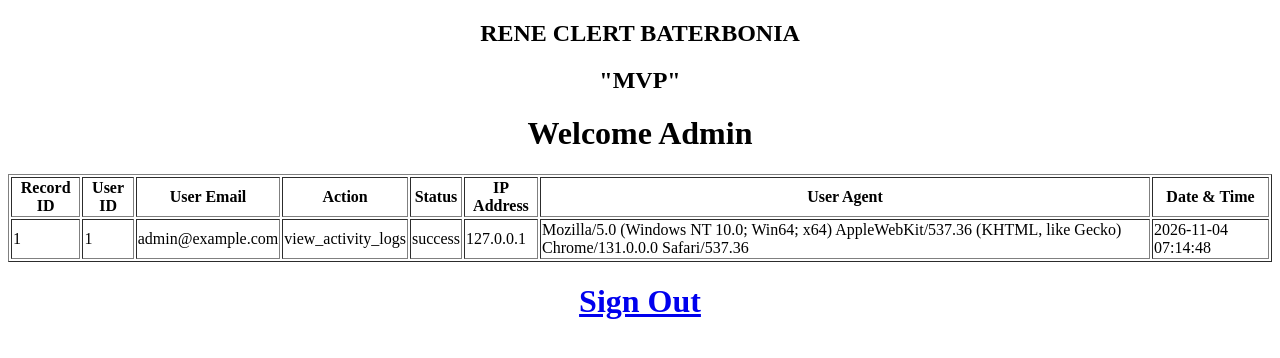
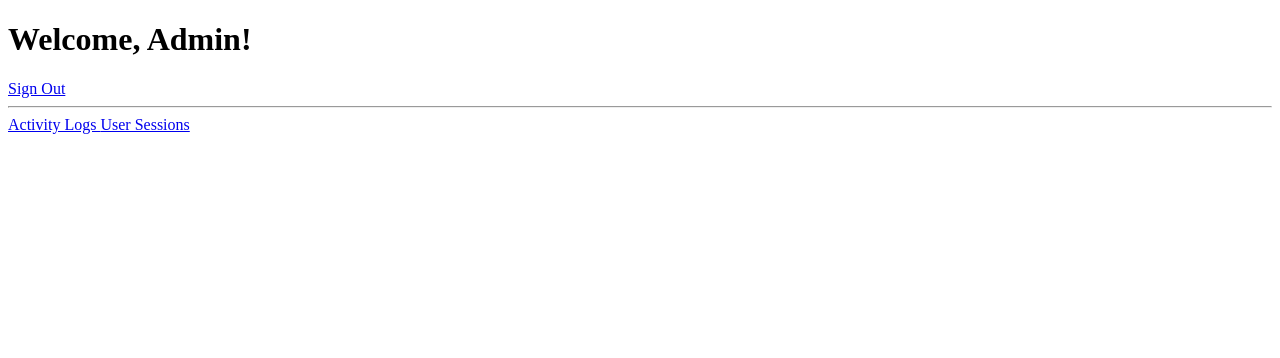
Before and after one commit to wahivvv/it34B, a PHP site: page /it34b/app/admin/index.php in a window 1280 px wide. Shown: the top 358 px of the page. Run offline with PHP 8.4, Linux system fonts and the light colour scheme; a user stored in the database is signed in; data that the repository does not hold is empty.

Commit message:
added tab session

```diff
--- a/app/admin/index.php
+++ b/app/admin/index.php
@@ -1,18 +1,14 @@
 <?php
 require '../../config/config.php';
 
-
 requireRole('admin');
 
-logActivity(
-    $pdo,
-    $_SESSION['user_id'],
-    $_SESSION['user_email'],
-    'view_activity_logs',
-    'success'
-);
+$section = $_GET['section'] ?? '';
 
-// Activity Logs Query #3
+$action = $_GET['action'] ?? '';
+
+if ($section === 'activity-logs'){
+        // Activity Logs Query
         $stmt = $pdo->query("
         SELECT *
         FROM activity_logs
@@ -21,32 +17,57 @@ $stmt = $pdo->query("
 
     $activities = $stmt->fetchAll(PDO::FETCH_ASSOC);
 
+} elseif ($section === 'user-sessions') {
+
+    // User Sessions Query
+    $stmt = $pdo->query("
+        SELECT
+            us.session_id,
+            us.user_id,
+            u.user_username,
+            u.user_email,
+            u.user_role,
+            us.session_start,
+            us.session_end,
+            us.session_duration
+        FROM user_sessions us
+        INNER JOIN users u
+            ON us.user_id = u.user_id
+        ORDER BY us.session_start DESC
+    ");
+
+    $sessions = $stmt->fetchAll(PDO::FETCH_ASSOC);
+}
+
 ?>
-
 <!DOCTYPE html>
 <html lang="en">
 <head>
     <meta charset="UTF-8">
-    <meta name="viewport" content="width=device-width, initial-scale=1.0">
-    <title>Welcome Admin</title>
-    <style>
-        h1 {
-            text-align: center;
-        }
-    </style>
-</head>
+    <meta name="viewport" content="width=, initial-scale=1.0">
+    <title>Document</title>
 
-<body>
 
-    <h2 style="text-align: center;">
-        RENE CLERT BATERBONIA
-    <h2 style="text-align: center;">
-            "MVP"
-    </h2>
 </head>
 <body>
-    <h1>Welcome Admin</h1>
-    <table border="1">
+        <h1>Welcome, Admin!</h1>
+
+        <a href="../../auth/signout.php" class="">
+            Sign Out
+        </a>
+        <hr>
+
+    <nav>
+        <a href="index.php?section=activity-logs" class="">Activity Logs </a>
+        <a href="index.php?section=user-sessions" class="">User Sessions </a>
+    </nav>
+
+    <?php if ($section === 'activity-logs'): ?>
+
+        <h4>Activity Logs</h4>
+
+        <table>
+
             <thead>
                 <tr>
                     <th>Record ID</th>
@@ -59,22 +80,146 @@ $activities = $stmt->fetchAll(PDO::FETCH_ASSOC);
                     <th>Date & Time</th>
                 </tr>
             </thead>
+
             <tbody>
-            <?php foreach($activities as $activity):?>
+
+                <?php foreach ($activities as $activity): ?>
+
                     <tr>
-                    <td><?= htmlspecialchars($activity['activity_log_id'])?></td>
-                    <td><?= htmlspecialchars($activity['user_id'])?></td>
-                    <td><?= htmlspecialchars($activity['user_email'])?></td>
-                    <td><?= htmlspecialchars($activity['activity_log_action'])?></td>
-                    <td><?= htmlspecialchars($activity['activity_log_status'])?></td>
-                    <td><?= htmlspecialchars($activity['activity_log_ip_address'])?></td>
-                    <td><?= htmlspecialchars($activity['activity_log_user_agent'])?></td>
-                    <td><?= htmlspecialchars($activity['activity_log_created_at'])?></td>
+                        <td>
+                            <?= htmlspecialchars($activity['activity_log_id']) ?>
+                        </td>
+
+                        <td>
+                            <?= htmlspecialchars($activity['user_id']) ?>
+                        </td>
+
+                        <td>
+                            <?= htmlspecialchars($activity['user_email']) ?>
+                        </td>
+
+                        <td>
+                            <?= htmlspecialchars($activity['activity_log_action']) ?>
+                        </td>
+
+                        <td>
+                            <?= htmlspecialchars($activity['activity_log_status']) ?>
+                        </td>
+
+                        <td>
+                            <?= htmlspecialchars($activity['activity_log_ip_address']) ?>
+                        </td>
+
+                        <td>
+                            <?= htmlspecialchars($activity['activity_log_user_agent']) ?>
+                        </td>
+
+                        <td>
+                            <?= htmlspecialchars($activity['activity_log_created_at']) ?>
+                        </td>
                     </tr>
+
                 <?php endforeach; ?>
+
             </tbody>
+
         </table>
+
+    <?php endif; ?>
+
+    <?php if ($section === 'user-sessions'): ?>
+
+        <h4>User Sessions</h4>
+
+        <table>
+
+            <thead>
+                <tr>
+                    <th>Session ID</th>
+                    <th>User ID</th>
+                    <th>Username</th>
+                    <th>Email</th>
+                    <th>Role</th>
+                    <th>Session Start</th>
+                    <th>Session End</th>
+                    <th>Duration</th>
+                </tr>
+            </thead>
+
+            <tbody>
+
+                <?php foreach ($sessions as $session): ?>
+
+                    <tr>
+
+                        <td>
+                            <?= htmlspecialchars($session['session_id']) ?>
+                        </td>
+
+                        <td>
+                            <?= htmlspecialchars($session['user_id']) ?>
+                        </td>
+
+                        <td>
+                            <?= htmlspecialchars($session['user_username']) ?>
+                        </td>
+
+                        <td>
+                            <?= htmlspecialchars($session['user_email']) ?>
+                        </td>
+
+                        <td>
+                            <?= htmlspecialchars($session['user_role']) ?>
+                        </td>
+
+                        <td>
+                            <?= htmlspecialchars($session['session_start']) ?>
+                        </td>
+
+                        <td>
+                            <?= $session['session_end']
+                                ? htmlspecialchars($session['session_end'])
+                                : 'Active'
+                            ?>
+                        </td>
+
+                        <td>
+
+                            <?php
+
+                            if ($session['session_duration'] !== null) {
+
+                                $seconds = (int) $session['session_duration'];
+
+                                $hours = floor($seconds / 3600);
+                                $minutes = floor(($seconds % 3600) / 60);
+                                $seconds = $seconds % 60;
+
+                                echo sprintf(
+                                    '%02d hr %02d min %02d sec',
+                                    $hours,
+                                    $minutes,
+                                    $seconds
+                                );
+
+                            } else {
+
+                                echo 'Active';
+
+                            }
+
+                            ?>
+
+                        </td>
+
+                    </tr>
+
+                <?php endforeach; ?>
+
+            </tbody>
+
+        </table>
+
+    <?php endif; ?>
 </body>
 </html>
-
-<h1> <a href="../../auth/signout.php">Sign Out<h1>
--- a/functions/sessions.php
+++ b/functions/sessions.php
@@ -1,5 +1,5 @@
 <?php
-
+//Start User Session
 function startUserSession($pdo)
 {
     if (!isset($_SESSION['user_id'])) {
@@ -26,9 +26,11 @@ function startUserSession($pdo)
     return $pdo->lastInsertId();
 }
 
-// End user session
-function endUserSession($pdo){
-    if(!isset($_SESSION['session_id'])){
+
+// End User Session
+function endUserSession($pdo)
+{
+    if (!isset($_SESSION['session_id'])) {
         return false;
     }
 
@@ -37,22 +39,24 @@ function endUserSession($pdo){
     $stmt = $pdo->prepare("
         UPDATE user_sessions
         SET
-        session_end = NOW(),
-        session_duration = TIMESTAMPDIFF(
-        SECOND,
-        session_start,
-        NOW()
-        )
+        session_end = NOW() ,
+                session_duration = TIMESTAMPDIFF(SECOND, session_start, NOW())
+
         WHERE session_id = :session_id
+
+
+
     ");
 
-    return $stmt -> execute([
+    return $stmt->execute([
         'session_id' => $session_id
     ]);
 
      }
 
-function hasActiveUserSession($pdo,$user_id){
+     //check if user is logged in
+
+     function hasActiveSession($pdo, $user_id){
 
      $stmt = $pdo->prepare("
         SELECT session_id
@@ -60,50 +64,77 @@ $stmt = $pdo->prepare("
         WHERE user_id = :user_id
         AND session_end IS NULL
         LIMIT 1
+
      ");
+
 
      $stmt->execute([
         'user_id' => $user_id
      ]);
 
-    return (bool) $stmt->fetchColumn();
+     return(bool) $stmt->fetchColumn();
+
      }
 
-function checkSessionTimeout(){
-    global  $pdo;
 
-    //Timeout variable
-    //10 seconds for testing
-    $timeout = 10;
+ function checkSessionTimeout  () {
+ global $pdo;
 
-    if(isset($_SESSION['last_activity'])){
+ //Time out variable
+// 10 seconds for testing
+// 1800s = 30mins
+$timeout = 1800;
 
-        $inactive = time() - $_SESSION['last_activity'];
 
-        if($inactive>=$timeout){
+if (isset($_SESSION['last_activity'])){
+
+
+$inactive_time = time() - $_SESSION['last_activity'];
+
+if ($inactive_time > $timeout) {
+
     logActivity(
         $pdo,
         $_SESSION['user_id'],
         $_SESSION['user_email'] ?? null,
-                'logout-session-timeout',
+        'Log out session_timeout',
         'success'
+        );
 
-            );
-        }
 
+
+
+// End database session
 endUserSession($pdo);
 
+
+
+//Destroy php session
 session_unset();
 session_destroy();
 
-        header(
-            'Location: '.
-            BASE_URL .
-            '/index.php?timeout=1'
-        );
+//redirect
+
+header('Location:' . BASE_URL . '/index.php?timeout=1');
+exit;
+
+
  }
+
+
+
+      };
+
+// update last activity
 
 $_SESSION['last_activity'] = time();
 
+
+
+
+
+    // Session has timed out
+
+
   }
      ?>
```
Lines whose indentation alone changed are shown as unchanged.
